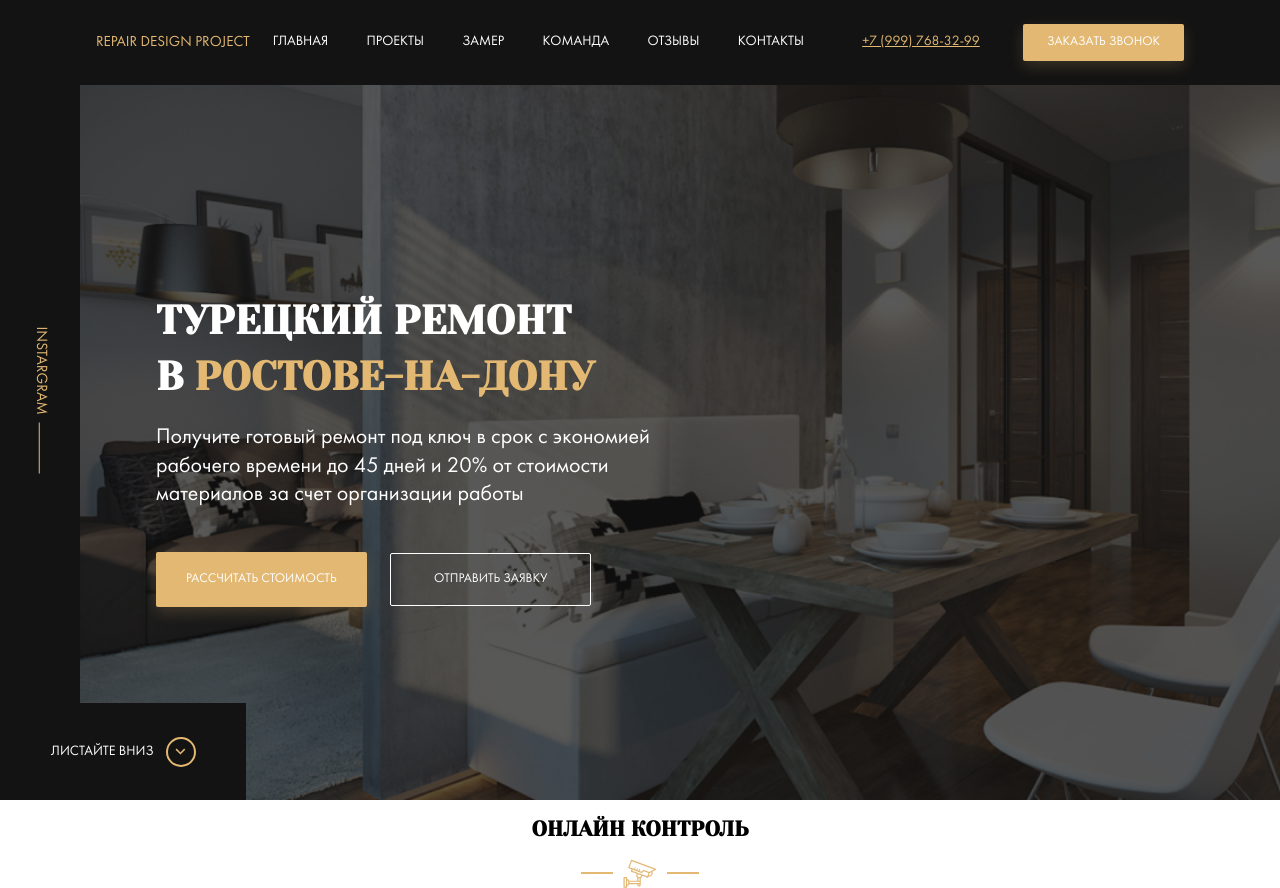
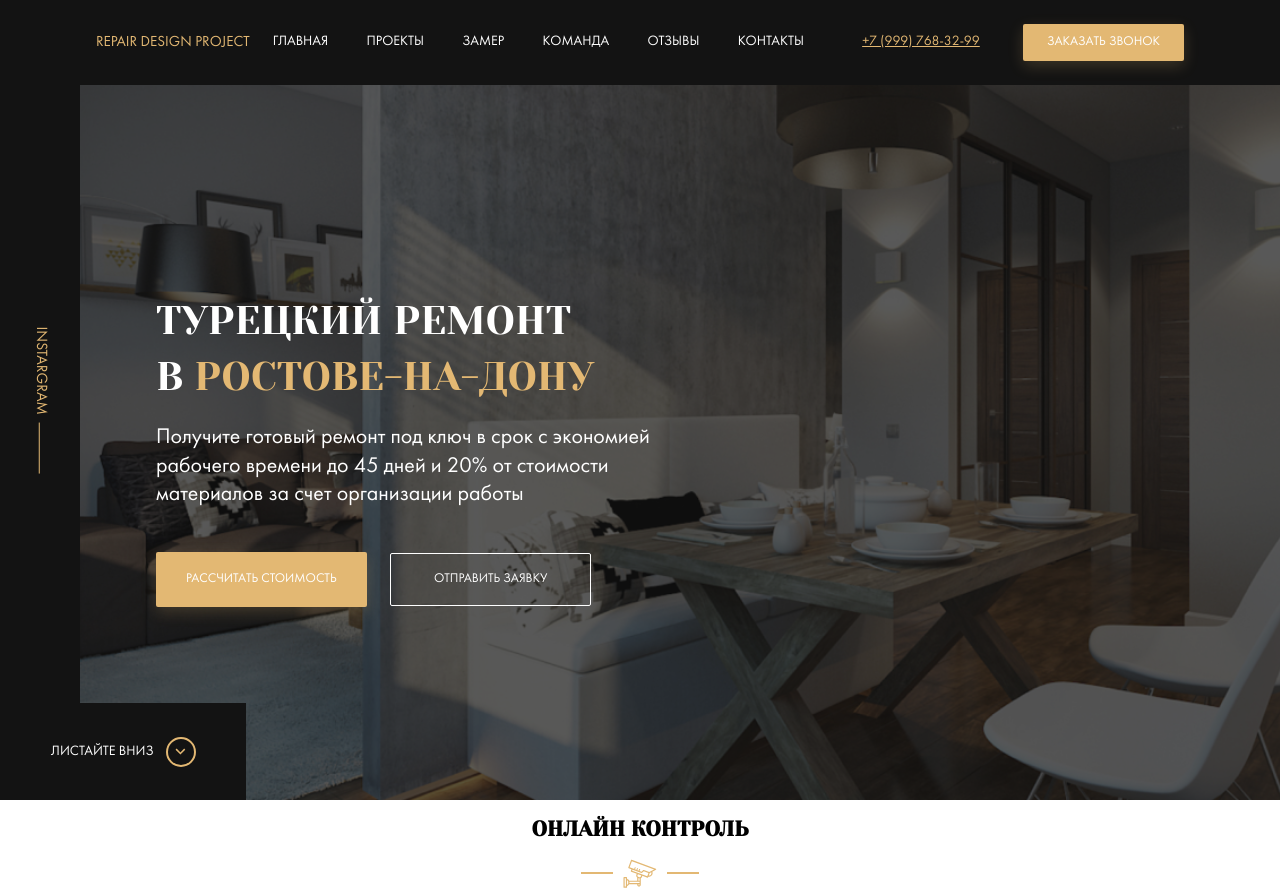
Before and after one commit to NurgalievMarsil/repair, a website: page index.html in a window 1280 px wide. Drawn offline with Linux system fonts and the light colour scheme; files whose address does not match are found by name.

Commit message:
feat: fw in hero.title

```diff
--- a/sass/_media.sass
+++ b/sass/_media.sass
@@ -1,4 +1,4 @@
-@media screen and ( max-width: 1230px  )
+@media screen and ( max-width: 1240px  )
   .nav
     &__item
       margin-right: 1rem
--- a/sass/templates/_hero.sass
+++ b/sass/templates/_hero.sass
@@ -92,5 +92,6 @@
   font-size: 2.857rem
   line-height: 1.4
   margin-bottom: 1.35rem
+  font-weight: normal
   &--primary
     color: $primary
```
Also changed, not shown: css/style.css.
